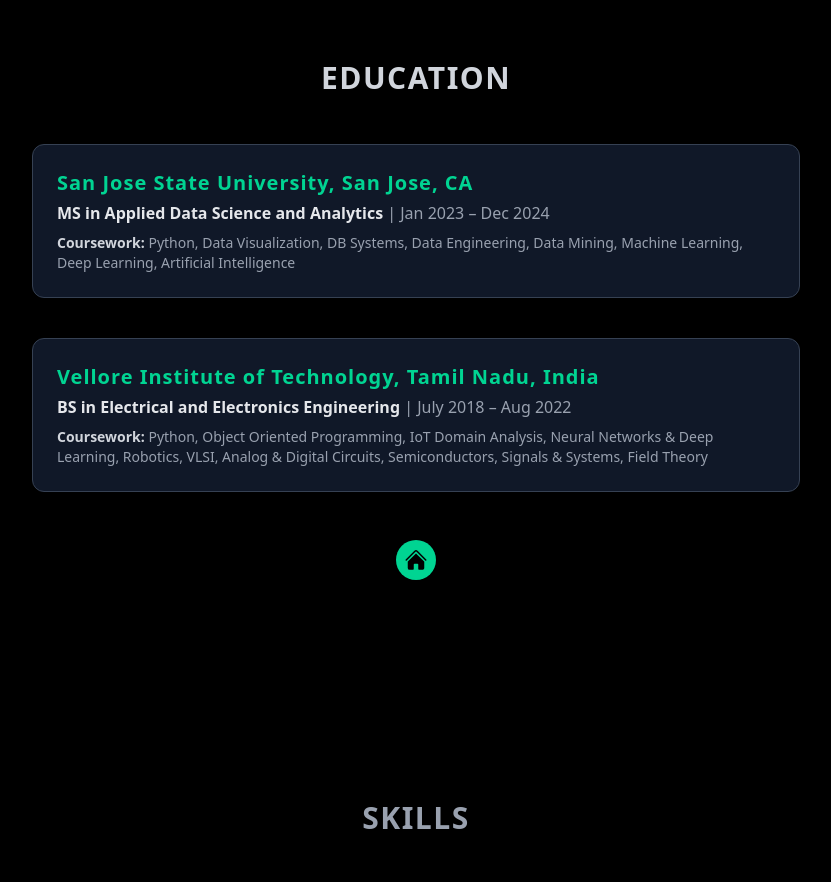
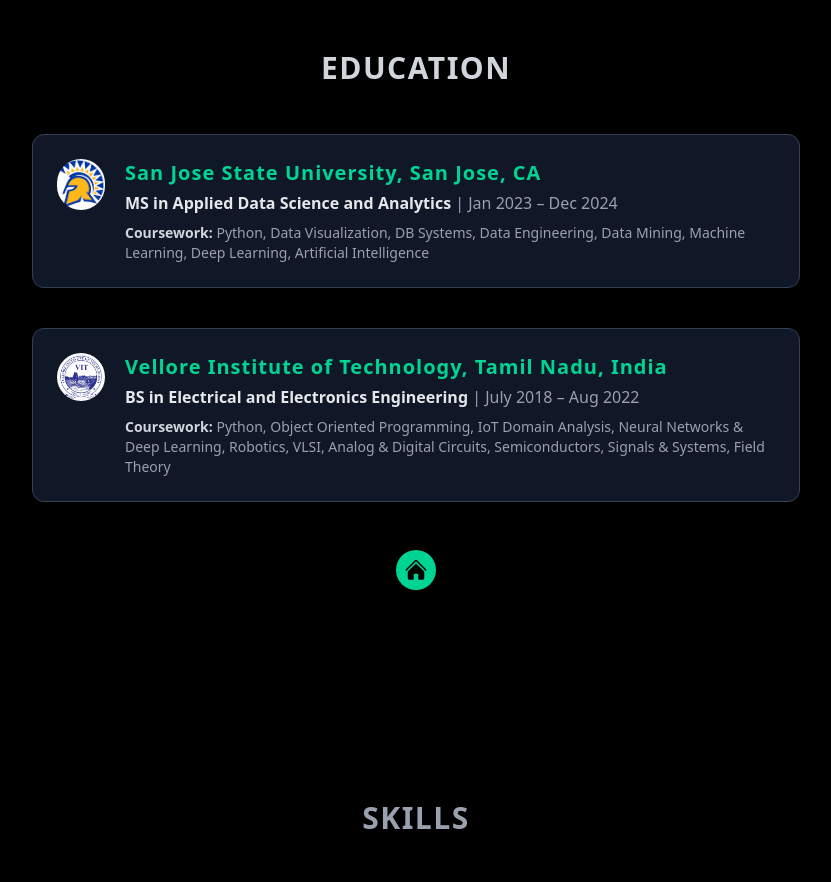
Before and after one commit to KarthikPatralapati01/portfolio-karthik, a Next.js app: page / in a window 1280 px wide. Shown: the part 1680-2562 px from the top of the page, without its empty margins (224-1055 px from the left). Built offline with nearby package versions, Linux system fonts and the light colour scheme.

Commit message:
Update Education.tsx

```diff
--- a/src/components/Education.tsx
+++ b/src/components/Education.tsx
@@ -1,9 +1,29 @@
 "use client";
 
 import { motion } from "framer-motion";
+import Image from "next/image";
 import HomeButton from "./HomeButton";
 
 export default function Education() {
+  const educationData = [
+    {
+      title: "San Jose State University, San Jose, CA",
+      degree: "MS in Applied Data Science and Analytics",
+      date: "Jan 2023 – Dec 2024",
+      coursework:
+        "Python, Data Visualization, DB Systems, Data Engineering, Data Mining, Machine Learning, Deep Learning, Artificial Intelligence",
+      icon: "/SJSU_Icon.png",
+    },
+    {
+      title: "Vellore Institute of Technology, Tamil Nadu, India",
+      degree: "BS in Electrical and Electronics Engineering",
+      date: "July 2018 – Aug 2022",
+      coursework:
+        "Python, Object Oriented Programming, IoT Domain Analysis, Neural Networks & Deep Learning, Robotics, VLSI, Analog & Digital Circuits, Semiconductors, Signals & Systems, Field Theory",
+      icon: "/VIT_ICON.jpg",
+    },
+  ];
+
   return (
     <motion.section
       id="education"
@@ -17,32 +37,38 @@
       </h2>
 
       <div className="max-w-3xl w-full space-y-10 text-left">
-        {[{
-          title: "San Jose State University, San Jose, CA",
-          degree: "MS in Applied Data Science and Analytics",
-          date: "Jan 2023 – Dec 2024",
-          coursework: "Python, Data Visualization, DB Systems, Data Engineering, Data Mining, Machine Learning, Deep Learning, Artificial Intelligence"
-        }, {
-          title: "Vellore Institute of Technology, Tamil Nadu, India",
-          degree: "BS in Electrical and Electronics Engineering",
-          date: "July 2018 – Aug 2022",
-          coursework: "Python, Object Oriented Programming, IoT Domain Analysis, Neural Networks & Deep Learning, Robotics, VLSI, Analog & Digital Circuits, Semiconductors, Signals & Systems, Field Theory"
-        }].map((edu, index) => (
+        {educationData.map((edu, index) => (
           <motion.div
             key={index}
             whileHover={{ scale: 1.03, y: -6 }}
             transition={{ duration: 0.3, ease: "easeInOut" }}
-            className="bg-gray-900 border border-gray-700 rounded-xl p-6 shadow-lg hover:border-emerald-400 hover:shadow-emerald-500 transition duration-300"
+            className="bg-gray-900 border border-gray-700 rounded-xl p-6 shadow-lg hover:border-emerald-400 hover:shadow-emerald-500 transition duration-300 flex items-start gap-5"
           >
+            {/* University Icon */}
+            <div className="flex-shrink-0">
+              <Image
+                src={edu.icon}
+                alt={`${edu.title} logo`}
+                width={48}
+                height={48}
+                className="rounded-full object-contain"
+              />
+            </div>
+
+            {/* Text Content */}
+            <div>
               <h3 className="text-lg md:text-xl font-bold text-emerald-400 mb-1">
                 {edu.title}
               </h3>
               <p className="text-sm md:text-base font-semibold text-gray-200">
-              {edu.degree} <span className="font-normal text-gray-400">| {edu.date}</span>
+                {edu.degree}{" "}
+                <span className="font-normal text-gray-400">| {edu.date}</span>
               </p>
               <p className="text-sm text-gray-400 mt-2">
-              <span className="font-semibold text-gray-300">Coursework:</span> {edu.coursework}
+                <span className="font-semibold text-gray-300">Coursework:</span>{" "}
+                {edu.coursework}
               </p>
+            </div>
           </motion.div>
         ))}
       </div>
```
Lines whose indentation alone changed are shown as unchanged.
